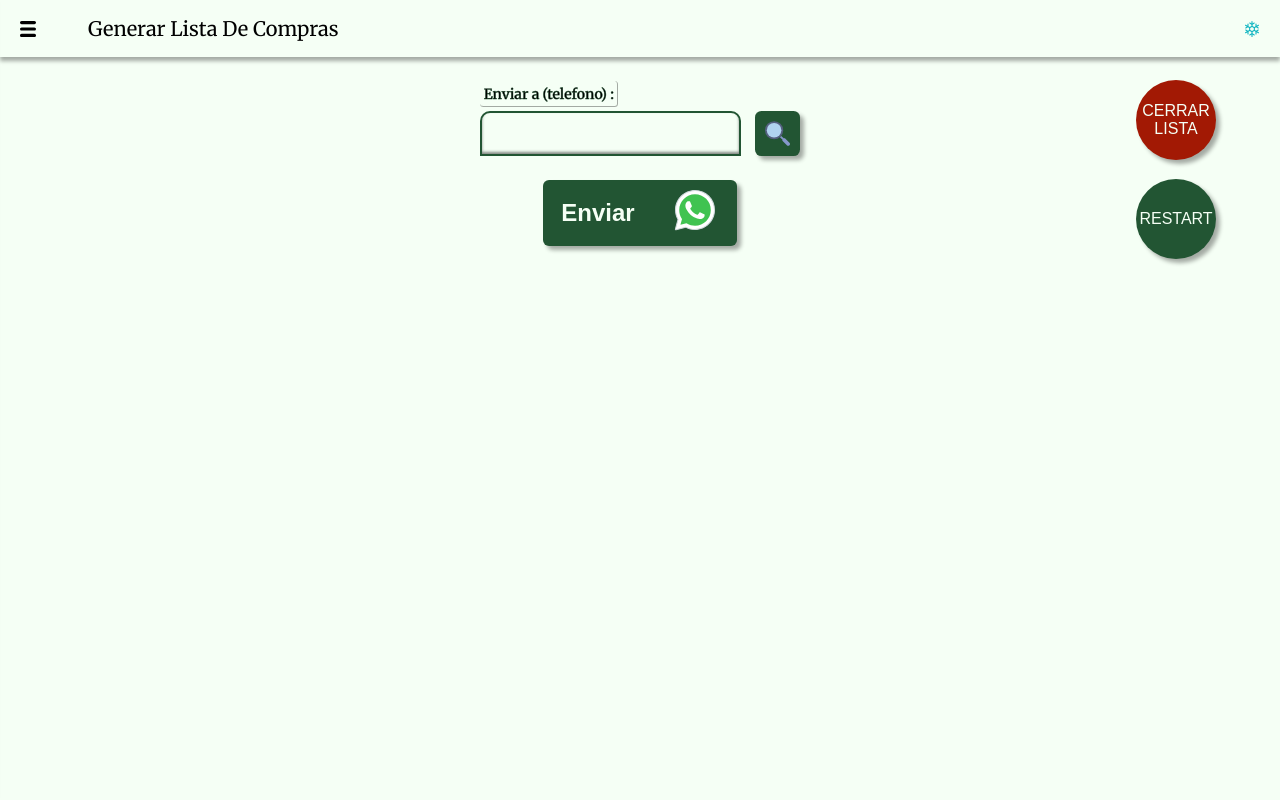
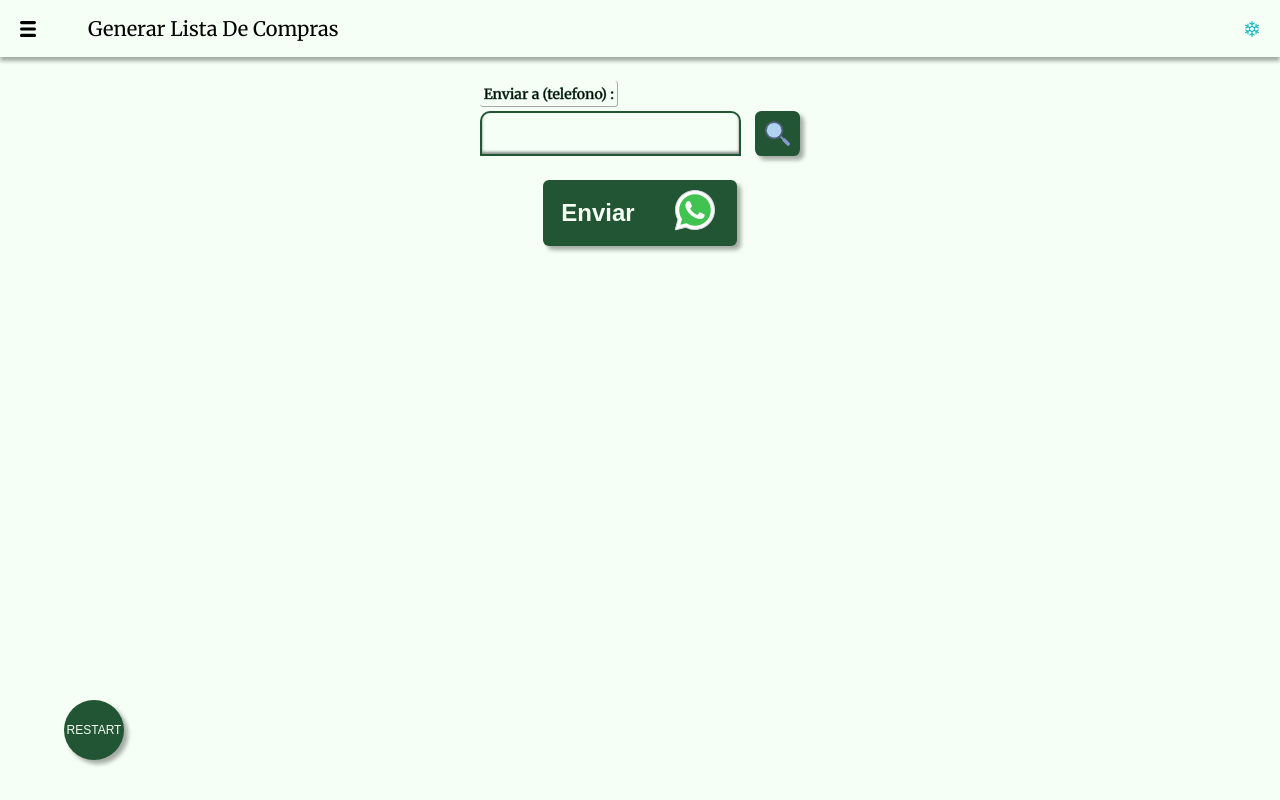
Before and after one commit to bonnce/shopping-list, a React (Create React App) app: page /shopping-list/buildList in a window 1280 px wide. Built offline with nearby package versions, Linux system fonts and the light colour scheme.

Commit message:
fix action buttons and csv type

```diff
--- a/src/assets/style/App.css
+++ b/src/assets/style/App.css
@@ -527,14 +527,10 @@
   align-items: stretch;
 }
 
-.action-buttons-container{
+.action-buttons{
   position: absolute;
-  right: 5%;
-  top: 10%;
-  font-size: .8em;
-}
-
-.action-buttons{
+  font-size: 1.5em;
+  bottom: 5%;
   width: 5em;
   height: 5em;
   word-wrap: break-word;
--- a/src/pages/addProduct/addCSV.tsx
+++ b/src/pages/addProduct/addCSV.tsx
@@ -16,7 +16,8 @@ const AddCSV = () => {
     const handleFile:ChangeEventHandler<HTMLInputElement> = async (e)=>{
         setLoading(true)
         const file = e.target.files?.[0]
-        if(file && file.type === 'text/csv'){
+        const csvExtension = file?.name.match(/\.csv$/)
+        if(file && (file.type === 'text/csv' || file.type === 'text/comma-separated-values' || csvExtension)){
 
             const fileStr = await file.text()
             const filteredStr = filterCSV(fileStr, 2)
--- a/src/pages/shoppingList/categorySelection.tsx
+++ b/src/pages/shoppingList/categorySelection.tsx
@@ -25,12 +25,12 @@ const CategorySelection = (props:iCategory) => {
         categories.map((cat, i) =>
         <BasicButton className="category-button" key={cat} id={i.toString()} onClick={handleClick}>{cat}</BasicButton>)
     }
-    <div className="container column action-buttons-container gap-md">
-        <BasicButton className="category-button action-buttons" id={'finish'} style={{backgroundColor: '#a21904'}}
-        onClick={handleEnd}>Cerrar Lista</BasicButton>
-        <BasicButton className="category-button action-buttons" id={'restart'}
+    {(categories.length < 1 && !start ) ||
+        <BasicButton className="category-button action-buttons" id={'finish'} style={{backgroundColor: '#a21904', right:'5%'}}
+        onClick={handleEnd}>Finalizar</BasicButton>
+    }
+        <BasicButton className="category-button action-buttons" id={'restart'} style={{left:'5%'}}
         onClick={handleRestart}>Restart</BasicButton>
-    </div>
 </div>}
 
 export default CategorySelection
```
